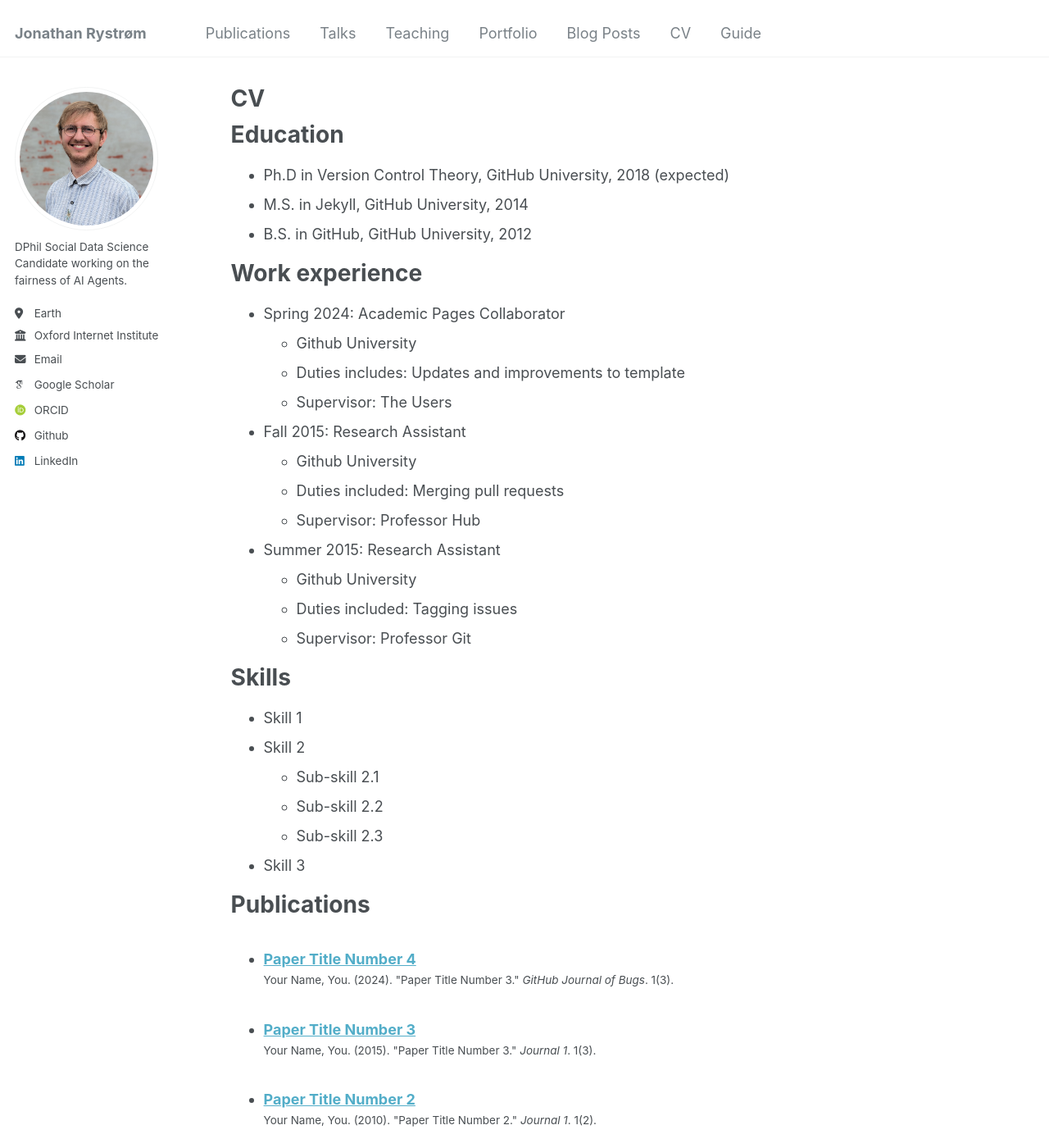
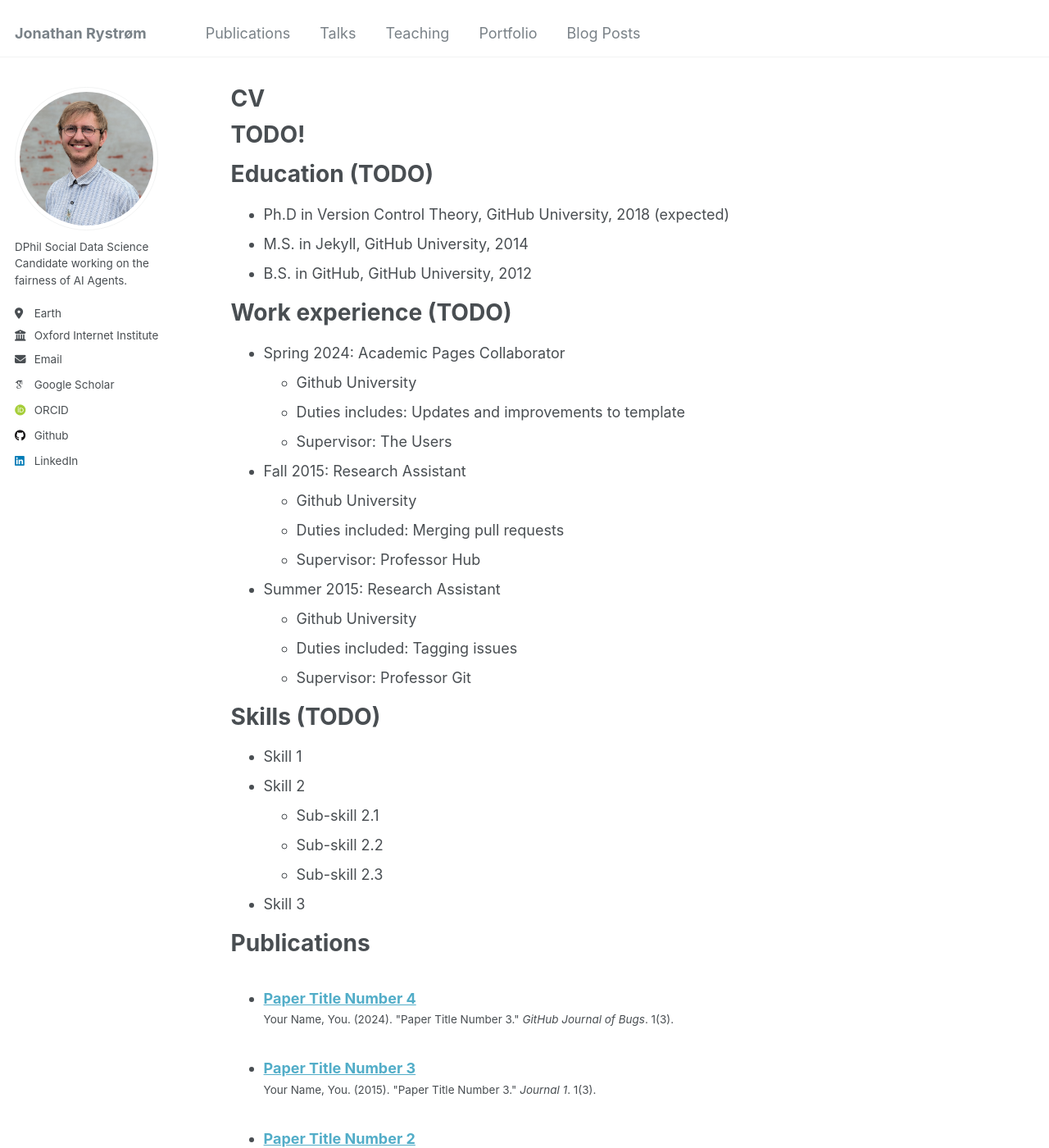
Before and after one commit to jhrystrom/jhrystrom.github.io, a Jekyll site: the page built from _pages/cv.md, in a window 1280 px wide and 1400 px high. Shown: the whole window at 82% size. Built offline with Jekyll 4.4.1, drawn with Linux system fonts in a browser that asks for light colours; some web fonts are replaced; some of the changed text lies outside the part shown.

Commit message:
update cv

```diff
--- a/_pages/cv.md
+++ b/_pages/cv.md
@@ -9,13 +9,15 @@ redirect_from:
 
 {% include base_path %}
 
-Education
+# TODO!
+
+Education (TODO)
 ======
 * Ph.D in Version Control Theory, GitHub University, 2018 (expected)
 * M.S. in Jekyll, GitHub University, 2014
 * B.S. in GitHub, GitHub University, 2012
 
-Work experience
+Work experience (TODO)
 ======
 * Spring 2024: Academic Pages Collaborator
   * Github University
@@ -32,7 +34,7 @@ Work experience
   * Duties included: Tagging issues
   * Supervisor: Professor Git
 
-Skills
+Skills (TODO)
 ======
 * Skill 1
 * Skill 2
```
Also changed, not shown: other parts of _pages/cv.md (+0 -2 lines), _data/navigation.yml (+5 -5 lines).
